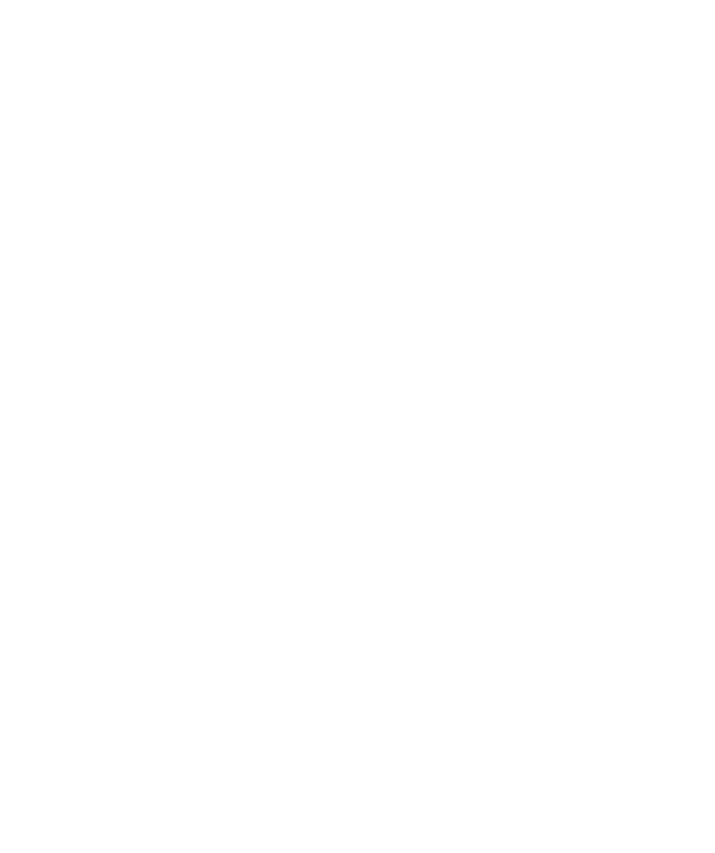
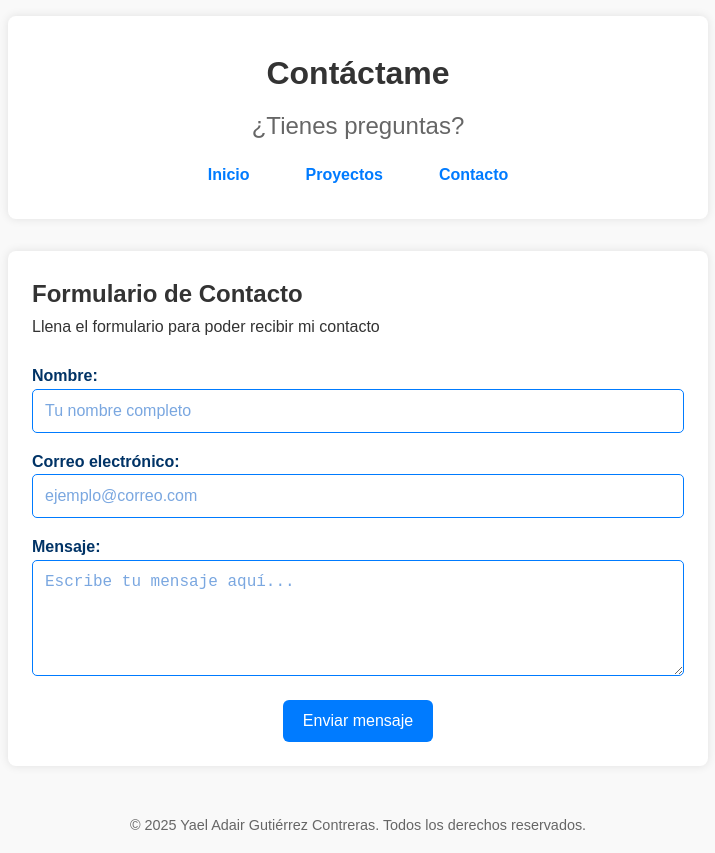
Before and after one commit to YaelAdair11/ordinario-ftw, a plain HTML site: page Contacto.html in a window 1280 px wide. Shown: the whole page, without its empty margins (282-997 px from the left). Before the commit the page ends 800 px from the top, so only its background shows below. Drawn offline with Linux system fonts and the light colour scheme.

Commit message:
Contacto

```diff
--- a/Contacto.html
+++ b/Contacto.html
@@ -0,0 +1,53 @@
+<!DOCTYPE html>
+<html lang="es">
+<head>
+    <meta charset="UTF-8" />
+    <meta name="viewport" content="width=device-width, initial-scale=1.0"/>
+    <title>Contacto - Yael Adair</title>
+    <link rel="stylesheet" href="estilo.css"/>
+</head>
+<body>
+    <header>
+        <h1 tabindex="0">Contáctame</h1>
+        <h2 class="subtitulo">¿Tienes preguntas?</h2>
+        <nav aria-label="Navegación principal">
+            <ul class="nav-list">
+                <li><a href="index.html">Inicio</a></li>
+                <li><a href="Proyectos.html">Proyectos</a></li>
+                <li><a href="Contacto.html" aria-current="page">Contacto</a></li>
+            </ul>
+        </nav>
+    </header>
+
+    <main>
+        <section aria-labelledby="formulario-contacto">
+            <h2 id="formulario-contacto">Formulario de Contacto</h2>
+            <p>Llena el formulario para poder recibir mi contacto</p>
+            <form id="contacto-form" action="#" method="post">
+                <div class="form-group">
+                    <label for="nombre">Nombre:</label>
+                    <input type="text" id="nombre" name="nombre" required placeholder="Tu nombre completo" />
+                </div>
+
+                <div class="form-group">
+                    <label for="correo">Correo electrónico:</label>
+                    <input type="email" id="correo" name="correo" required placeholder="ejemplo@correo.com" />
+                </div>
+
+                <div class="form-group">
+                    <label for="mensaje">Mensaje:</label>
+                    <textarea id="mensaje" name="mensaje" rows="5" required placeholder="Escribe tu mensaje aquí..."></textarea>
+                </div>
+
+                <button type="submit">Enviar mensaje</button>
+            </form>
+        </section>
+    </main>
+
+    <script src="Contacto.js"></script>
+
+    <footer>
+        <p>© 2025 Yael Adair Gutiérrez Contreras. Todos los derechos reservados.</p>
+    </footer>
+</body>
+</html>
--- /dev/null
+++ b/Contacto.js
@@ -0,0 +1,23 @@
+document.addEventListener("DOMContentLoaded", () => {
+    const form = document.getElementById("contacto-form");
+
+    form.addEventListener("submit", function (event) {
+        event.preventDefault();
+
+        const datosDiv = document.createElement("div");
+        datosDiv.classList.add("respuesta-contacto");
+        datosDiv.innerHTML = `
+            <h3>¡Gracias por tu mensaje!</h3>
+            <p>Puedes contactarme directamente a través de los siguientes medios:</p>
+            <ul>
+                <li>📞 Teléfono: <strong><a href="tel:228-311-3759"> 228-311-3759</a></strong></li>
+                <li>📘 Facebook: <strong><a href="https://www.facebook.com/profile.php?id=100012281794078&locale=es_LA" target="_blank">facebook.com/Yael.Contreras</a></strong></li>
+                <li>📷 Instagram: <strong><a href="https://www.instagram.com/yaelgtz__/" target="_blank">@yaelgtz_</a></strong></li>
+            </ul>
+        `;
+
+        form.style.display = "none";
+
+        form.parentNode.appendChild(datosDiv);s
+    });
+});
--- a/estilo.css
+++ b/estilo.css
@@ -1,3 +1,4 @@
+/* Reset y base */
 * {
     margin: 0;
     padding: 0;
@@ -12,6 +13,7 @@ body {
     padding: 1rem;
 }
 
+/* Cabecera */
 header {
     max-width: 700px;
     margin: 0 auto 2rem auto;
@@ -45,6 +47,7 @@ header img {
     box-shadow: 4px 4px 10px rgba(0,0,0,0.3);
 }
 
+/* Contenido principal */
 main {
     max-width: 700px;
     margin: 0 auto 3rem auto;
@@ -54,7 +57,7 @@ main {
     box-shadow: 0 0 10px rgba(0,0,0,0.1);
 }
 
-
+/* Botones */
 section button {
     background-color: #007bff;
     color: white;
@@ -68,11 +71,11 @@ section button {
 
 section button:hover,
 section button:focus {
-
     background-color: #0056b3;
     outline: none;
 }
 
+/* Listas */
 section ul {
     list-style: none;
     margin-top: 1rem;
@@ -95,6 +98,7 @@ section ul li a:focus {
     outline: none;
 }
 
+/* Pie de página */
 footer {
     text-align: center;
     font-size: 0.9rem;
@@ -102,6 +106,7 @@ footer {
     margin-top: 3rem;
 }
 
+/* Accesibilidad */
 .sr-only {
     position: absolute;
     width: 1px;
@@ -113,6 +118,7 @@ footer {
     border: 0;
 }
 
+/* Responsivo */
 @media (max-width: 480px) {
     header, main {
         padding: 1rem;
@@ -127,6 +133,7 @@ footer {
     }
 }
 
+/* Navegación */
 .nav-list {
     list-style: none;
     display: flex;
@@ -152,6 +159,7 @@ footer {
     outline: none;
 }
 
+/* Subtítulos */
 .subtitulo {
     font-weight: normal;
     color: #666;
@@ -183,3 +191,55 @@ footer {
     color: #444;
     font-size: 0.95rem;
 }
+
+/* Contacto - Formulario */
+form {
+    display: flex;
+    flex-direction: column;
+    gap: 1rem;
+    margin-top: 1.5rem;
+}
+
+form label {
+    font-weight: bold;
+    color: #003366;
+}
+
+form input[type="text"],
+form input[type="email"],
+form textarea {
+    width: 100%;
+    padding: 0.75rem;
+    border: 1px solid #007bff;
+    border-radius: 5px;
+    font-size: 1rem;
+    background-color: #fff;
+    color: #003366;
+}
+
+form input::placeholder,
+form textarea::placeholder {
+    color: #7aa7e0;
+}
+
+form textarea {
+    resize: vertical;
+    min-height: 100px;
+}
+
+form button {
+    width: 150px;
+    align-self: center;
+    padding: 0.75rem;
+    font-size: 1rem;
+    background-color: #007bff;
+    color: white;
+    border: none;
+    border-radius: 6px;
+    cursor: pointer;
+    transition: background-color 0.3s ease;
+}
+
+form button:hover {
+    background-color: #0056b3;
+}
```
Also changed, not shown: Proyectos.html (+15 -6 lines).
